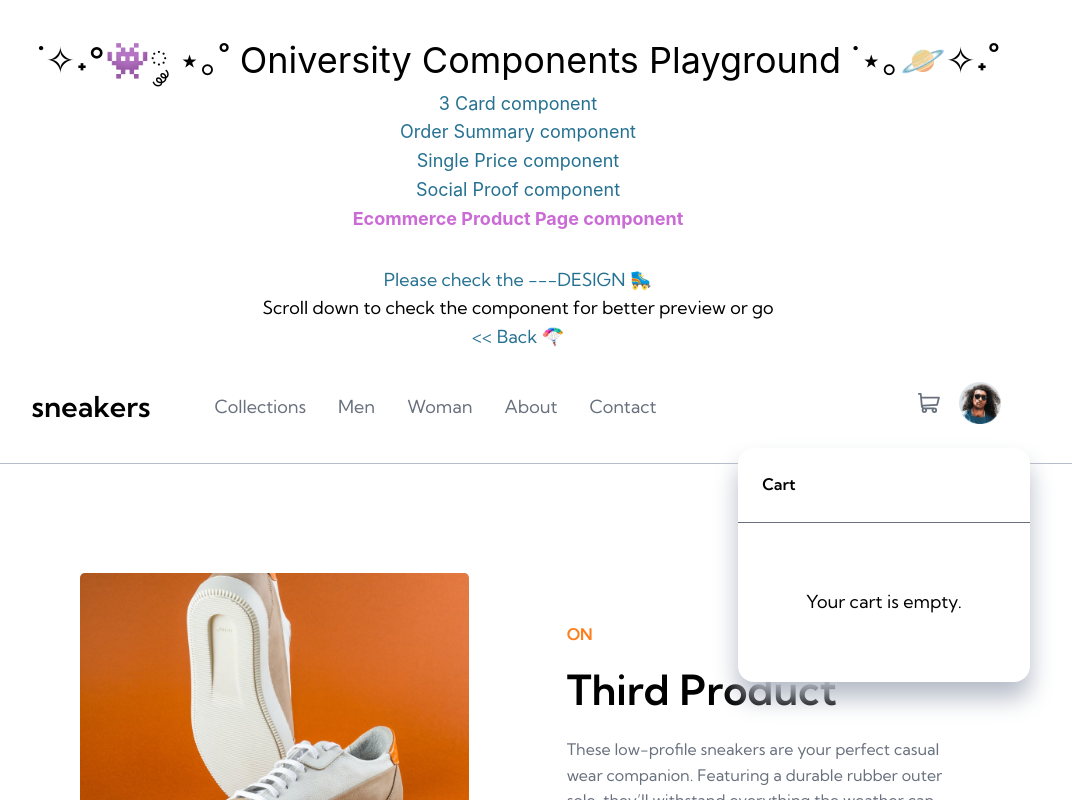
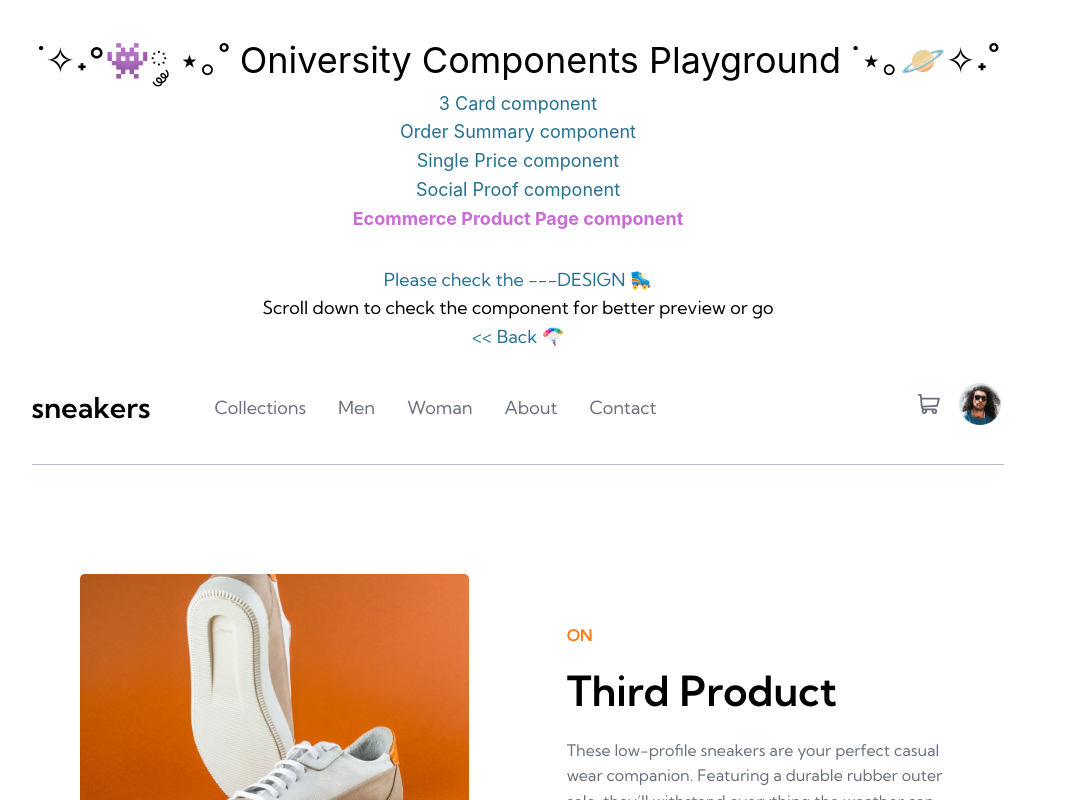
Before and after one commit to SashaHon/oniversity-components-playground, a Vue app: page /ecommerce-product-page-component in a window 1280 px wide. Shown: the top 800 px of the page, without its empty margins (122-1194 px from the left). Built offline with nearby package versions, Linux system fonts and the light colour scheme.

Commit message:
make cart hidden unless user clicks on cart icon

```diff
--- a/src/components/ecommerceProductPageComponent/EcomCart.vue
+++ b/src/components/ecommerceProductPageComponent/EcomCart.vue
@@ -4,6 +4,7 @@ import EcomCartItem from './EcomCartItem.vue'
 import EcomButtonPrimary from './EcomButtonPrimary.vue'
 
 const cartList = inject('cartList')
+const isHidden = inject('isHidden')
 
 // console.log(getProductNumberInCart())
 // const itemsObject = {}
@@ -17,7 +18,7 @@ const cartList = inject('cartList')
 // }
 </script>
 <template>
-  <section class="cart">
+  <section v-if="!isHidden" class="cart">
     <h3 class="cart__title">Cart</h3>
     <div class="cart__container">
       <p v-if="!cartList.length" cart="cart__empty">Your cart is empty.</p>
--- a/src/components/ecommerceProductPageComponent/EcomCartIcon.vue
+++ b/src/components/ecommerceProductPageComponent/EcomCartIcon.vue
@@ -2,10 +2,15 @@
 import { inject } from 'vue'
 
 const productNumberInCart = inject('productNumberInCart')
+const isHidden = inject('isHidden')
+
+const showCart = () => {
+  isHidden.value = !isHidden.value
+}
 </script>
 
 <template>
-  <div class="cart__icon">
+  <div class="cart__icon" @click="showCart">
     <svg width="22" height="20" xmlns="http://www.w3.org/2000/svg">
       <path
         d="M20.925 3.641H3.863L3.61.816A.896.896 0 0 0 2.717 0H.897a.896.896 0 1 0 0 1.792h1l1.031 11.483c.073.828.52 1.726 1.291 2.336C2.83 17.385 4.099 20 6.359 20c1.875 0 3.197-1.87 2.554-3.642h4.905c-.642 1.77.677 3.642 2.555 3.642a2.72 2.72 0 0 0 2.717-2.717 2.72 2.72 0 0 0-2.717-2.717H6.365c-.681 0-1.274-.41-1.53-1.009l14.321-.842a.896.896 0 0 0 .817-.677l1.821-7.283a.897.897 0 0 0-.87-1.114ZM6.358 18.208a.926.926 0 0 1 0-1.85.926.926 0 0 1 0 1.85Zm10.015 0a.926.926 0 0 1 0-1.85.926.926 0 0 1 0 1.85Zm2.021-7.243-13.8.81-.57-6.341h15.753l-1.383 5.53Z"
--- a/src/components/ecommerceProductPageComponent/EcomHeader.vue
+++ b/src/components/ecommerceProductPageComponent/EcomHeader.vue
@@ -6,12 +6,15 @@ import EcomAccount from './EcomAccount.vue'
 
 <template>
   <header>
+    <div class="container">
       <p class="logo">sneakers</p>
       <EcomNavigation />
       <div class="account-container">
         <EcomCartIcon />
         <EcomAccount />
       </div>
+    </div>
+    <div class="styled-line"></div>
   </header>
 </template>
 
@@ -19,13 +22,13 @@ import EcomAccount from './EcomAccount.vue'
 @import '@/assets/_ecommerce-product-page-variables.scss';
 
 header {
-  border-bottom: $c-grayish-blue 1px solid;
+  padding: 0 10%;
+  .container {
     display: flex;
     justify-content: space-between;
     align-items: center;
     gap: 4rem;
     height: 7rem;
-  padding: 0 10%;
     width: 100%;
 
     .logo {
@@ -43,4 +46,10 @@ header {
       width: 12%;
     }
   }
+
+  .styled-line {
+    height: 0.5px;
+    background-color: $c-grayish-blue;
+  }
+}
 </style>
--- a/src/views/EcommerceProductPageView.vue
+++ b/src/views/EcommerceProductPageView.vue
@@ -121,6 +121,7 @@ const cartList = ref([])
 const totalPrice = ref('340')
 const currentProductId = ref(productList.value[3].id)
 const productNumberInCart = ref(getProductNumberInCart())
+const isHidden = ref('true')
 
 function getProductNumberInCart() {
   return cartList.value.reduce((total, cartItem) => {
@@ -135,6 +136,7 @@ provide('totalPrice', totalPrice)
 provide('currentProductId', currentProductId)
 provide('productNumberInCart', productNumberInCart)
 provide('getProductNumberInCart', getProductNumberInCart)
+provide('isHidden', isHidden)
 </script>
 
 <template>
```
Lines whose indentation alone changed are shown as unchanged.
